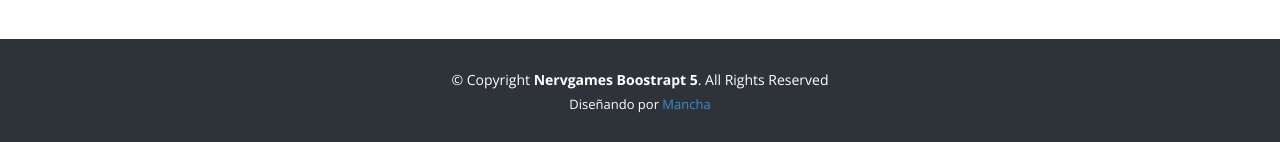
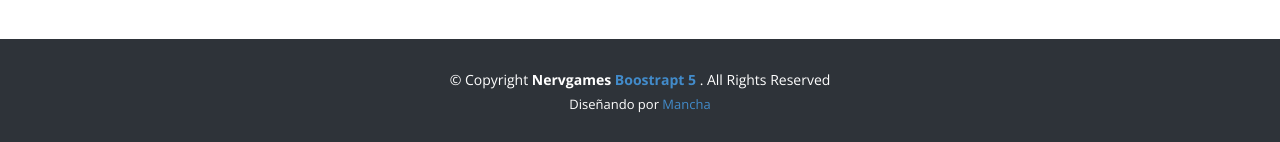
Before and after one commit to masuero02/nervgames, a plain HTML site: page index.html in a window 1280 px wide. Shown: the part 3316-3458 px from the top of the page. Drawn offline with nearby package versions, Linux system fonts and the light colour scheme.

Commit message:
Update index.html

```diff
--- a/index.html
+++ b/index.html
@@ -257,7 +257,7 @@
 
     <div class="container">
       <div class="copyright">
-        &copy; Copyright <strong><span>Nervgames</span>  Boostrapt 5</strong>. All Rights Reserved
+        &copy; Copyright <strong><span>Nervgames</span>  <a href="https://getbootstrap.com/docs/5.0/getting-started/introduction/">Boostrapt 5 </a></strong>. All Rights Reserved
       </div>
       <div class="credits">
         <!-- All the links in the footer should remain intact. -->
```
